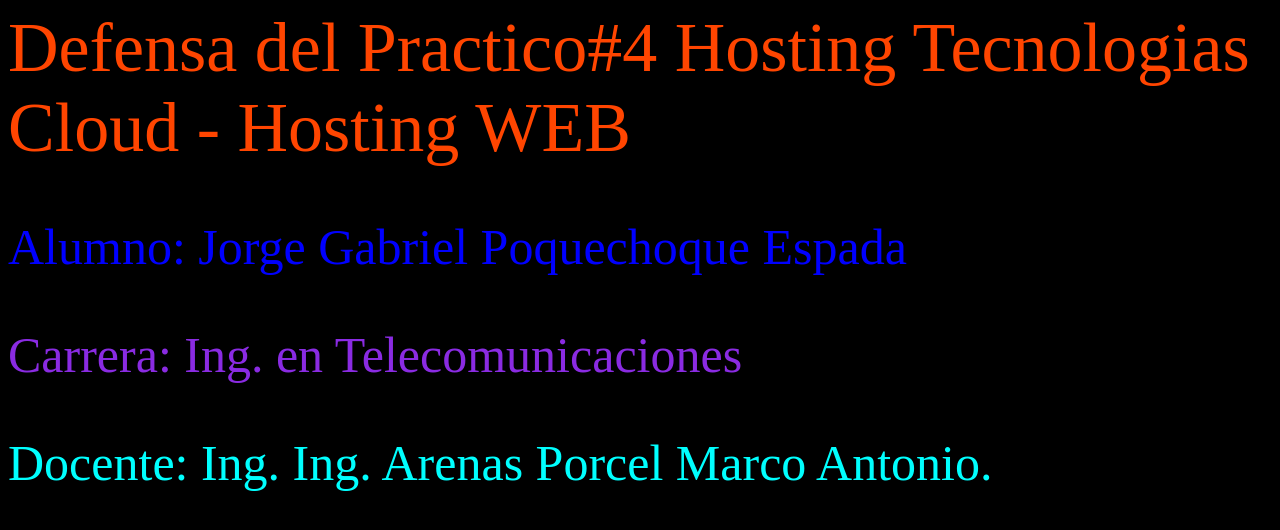
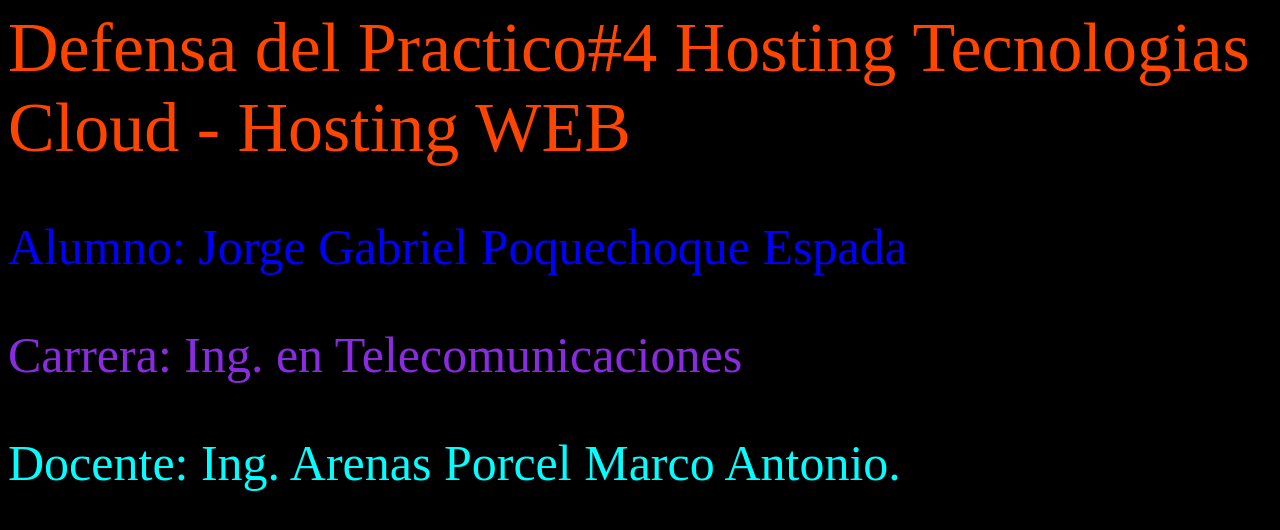
Before and after one commit to coco1-11/cocohosting, a plain HTML site: page index.html in a window 1280 px wide. Drawn offline with Linux system fonts and the light colour scheme.

Commit message:
index.html

```diff
--- a/index.html
+++ b/index.html
@@ -8,6 +8,6 @@
 </p>
 <p style="color: blueviolet; font-size: 50px;">Carrera: Ing. en Telecomunicaciones
 </p>
-<p style="color: cyan; font-size: 50px;"> Docente: Ing. Ing. Arenas Porcel Marco Antonio.
+<p style="color: cyan; font-size: 50px;"> Docente: Ing. Arenas Porcel Marco Antonio.
 </body>
 </html>
```
